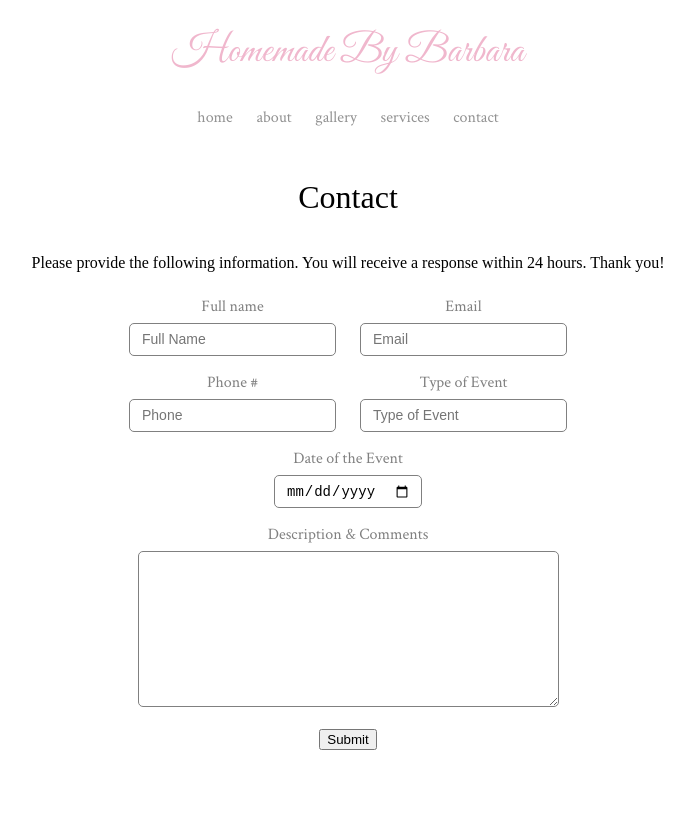
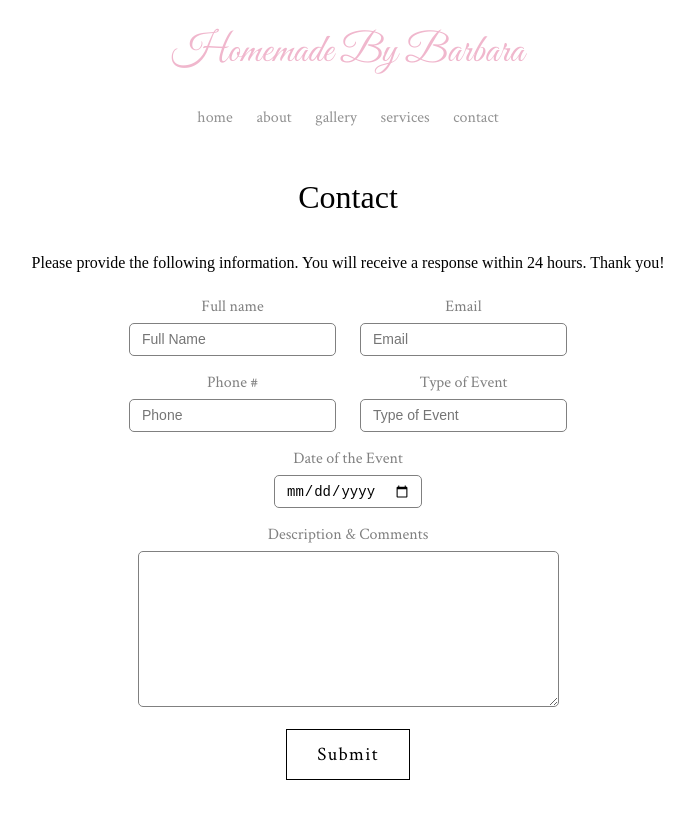
Before and after one commit to codebykenny/homemadebybarbara, a Jekyll site: the page built from contact.html, in a window 1280 px wide. Shown: the top 819 px of the page, without its empty margins (292-986 px from the left). Built offline with Jekyll 4.4.1, drawn with Linux system fonts in a browser that asks for light colours; nearby versions of some CDN libraries.

Commit message:
Form css

```diff
--- a/assets/css/main.css
+++ b/assets/css/main.css
@@ -328,6 +328,7 @@ form {
     display: block;
     margin: 0 auto;
     max-width: 500px;
+    padding-bottom: 50px;
 }
 
 .form-group {
@@ -366,3 +367,22 @@ form label {
     border: 1px solid gray;
     border-radius: 5px;
 }
+
+.form-group input[type=submit] {
+    background: white;
+    font-weight: 400;
+    border-radius: 0;
+    border: 1px solid black;
+    color: black;
+    cursor: pointer;
+    font-family: 'Crimson Text', serif;
+    font-size: 19px;
+    letter-spacing: 1.3px;
+    padding: 12px 30px;
+    transition: all 0.25s ease;
+}
+
+.form-group input[type=submit]:hover {
+    color: white;
+    background: black;
+}
--- a/contact.html
+++ b/contact.html
@@ -54,9 +54,9 @@ permalink: /contact
 
             <textarea name="comments" cols="50" rows="10"></textarea>
         </div>
+
+        <div class="form-group block">
+            <input type="submit">
+        </div>
     </form>
-
-    <div class="form-group block">
-        <input type="submit">
-    </div>
 </div>
```
